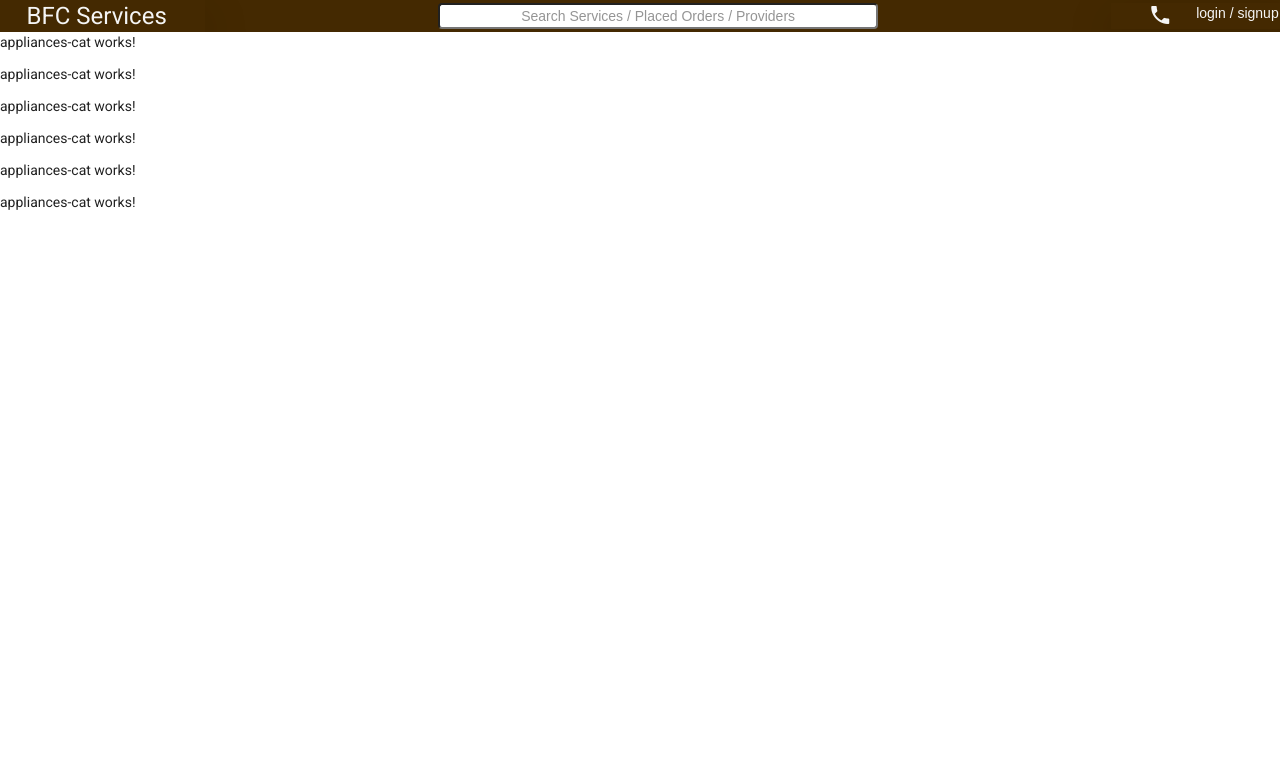
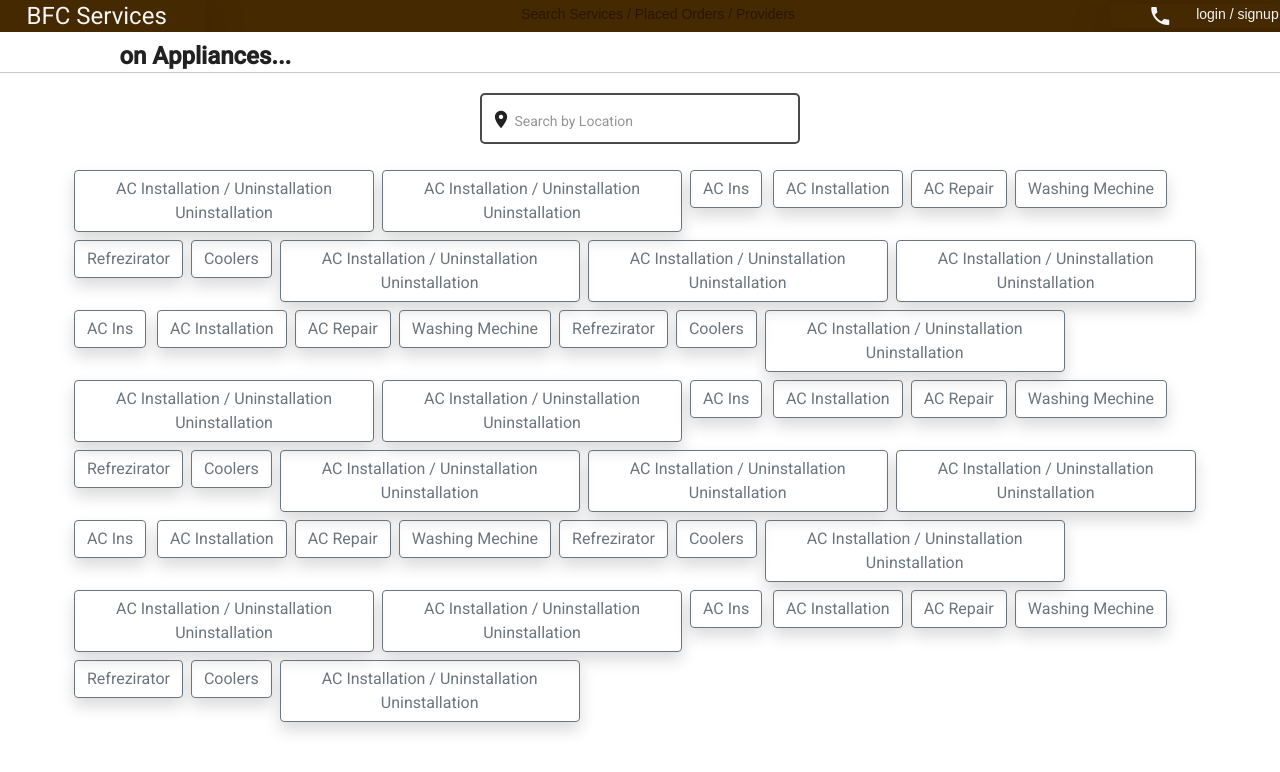
Before and after one commit to BFCLimited/consultancyServicesUI, an Angular app: page /ApplianceRepair in a window 1280 px wide. Shown: the top 772 px of the page. Built offline with nearby package versions, Linux system fonts and the light colour scheme.

Commit message:
Started Appliances cat Module added header

```diff
--- a/src/app/@Modules/appliances-cat/appliances-cat.module.ts
+++ b/src/app/@Modules/appliances-cat/appliances-cat.module.ts
@@ -3,6 +3,7 @@ import { CommonModule } from '@angular/common';
 
 import { AppliancesCatRoutingModule } from './appliances-cat-routing.module';
 import { AppliancesCatComponent } from './appliances-cat/appliances-cat.component';
+import { MaterialModule } from 'src/app/Shared/material.module';
 
 
 @NgModule({
@@ -11,7 +12,8 @@ import { AppliancesCatComponent } from './appliances-cat/appliances-cat.componen
   ],
   imports: [
     CommonModule,
-    AppliancesCatRoutingModule
+    AppliancesCatRoutingModule,
+    MaterialModule
   ]
 })
 export class AppliancesCatModule { }
--- a/src/app/@Modules/appliances-cat/appliances-cat/appliances-cat.component.html
+++ b/src/app/@Modules/appliances-cat/appliances-cat/appliances-cat.component.html
@@ -1,10 +1,58 @@
-<p>appliances-cat works!</p>
-<p>appliances-cat works!</p>
+<div>
+    <div class="mt-2">
 
-<p>appliances-cat works!</p>
+        <!-- header content  -->
+        <div class="row">
+            <div class="col-xl-4 col-lg-4 col-md-4 col-sm-12 col-xs-12 text-center">
+                <h1 class="m-0"><b>on Appliances...</b></h1>
+            </div>
+            <hr />
+        </div>
 
-<p>appliances-cat works!</p>
+        <div>
+            <div class="row">
+                <div class="col-xl-12 col-lg-12 col-md-12 col-sm-12 col-xs-12">
 
-<p>appliances-cat works!</p>
+                    <div class="text-center">
 
-<p>appliances-cat works!</p>
+                        <span class="d-none d-md-block">
+                            <mat-form-field appearance="outline" class="w-25">
+                                <mat-icon matPrefix class="add-top-space">location_on</mat-icon>
+                                <input matInput placeholder="Search by Location" appearance="outline">
+                            </mat-form-field>
+
+                        </span>
+                        <span class="d-block d-md-none ms-2">
+                            <mat-form-field appearance="outline" class="w-100">
+                                <mat-icon matPrefix class="add-top-space">location_on</mat-icon>
+                                <input matInput placeholder="Search by Location" appearance="outline">
+                            </mat-form-field>
+                        </span>
+
+                    </div>
+
+                    <!-- <div class="">
+                        <img class src="assets/images/view-all-services.jpg"/>
+                    </div> -->
+
+                    <!-- <div class="imgfit" [style.background-image]="'url(/assets/images/view-all-services.jpg)'"
+ 	                         [style.height.px]="150"></div> -->
+                </div>
+            </div>
+
+
+            <div class="container">
+
+                <div class="row">
+                    <span *ngFor="let btn of applianceServicesList" class="m-1 p-0 appliancesServicesButtons">
+                        <button type="button"
+                            class="btn btn-outline-secondary shadow">{{btn.ServiceName}}</button>
+                    </span>
+                </div>
+            </div>
+
+
+        </div>
+
+    </div>
+</div>
--- a/src/app/@Modules/appliances-cat/appliances-cat/appliances-cat.component.scss
+++ b/src/app/@Modules/appliances-cat/appliances-cat/appliances-cat.component.scss
@@ -0,0 +1,25 @@
+.imgfit{
+    object-fit:scale-down;
+}
+
+.imgfitcss {
+    background-size: cover;
+    background-image: url(/assets/images/view-all-services.jpg);
+    background-repeat:no-repeat;
+    height:350px;
+    width: 100%;
+    background-size: 100% 100%;
+}
+
+span:nth-child(1) ::ng-deep .mat-form-field-appearance-outline .mat-form-field-outline  {
+    background-color: white;
+    border-radius: 5px;
+    opacity: 0.8;
+  }
+
+
+.appliancesServicesButtons{
+    width: auto;
+    min-width: 75px !important;
+    max-width: 300px !important;
+}
--- a/src/app/@Modules/appliances-cat/appliances-cat/appliances-cat.component.ts
+++ b/src/app/@Modules/appliances-cat/appliances-cat/appliances-cat.component.ts
@@ -7,6 +7,236 @@ import { Component, OnInit } from '@angular/core';
 })
 export class AppliancesCatComponent implements OnInit {
 
+
+  applianceServicesList : any = [
+    {
+      ServiceName : "AC Installation / Uninstallation Uninstallation",
+      ServiceID: 1,
+      CategoryID : 1
+    },
+    {
+      ServiceName : "AC Installation / Uninstallation Uninstallation",
+      ServiceID: 1,
+      CategoryID : 1
+    },
+    {
+      ServiceName : "AC Ins",
+      ServiceID: 1,
+      CategoryID : 1
+    },
+    {
+      ServiceName : "AC Installation",
+      ServiceID: 1,
+      CategoryID : 1
+    },
+    {
+      ServiceName : "AC Repair",
+      ServiceID: 1,
+      CategoryID : 1
+    },
+    {
+      ServiceName : "Washing Mechine",
+      ServiceID: 1,
+      CategoryID : 1
+    },
+    {
+      ServiceName : "Refrezirator",
+      ServiceID: 1,
+      CategoryID : 1
+    },
+    {
+      ServiceName : "Coolers",
+      ServiceID: 1,
+      CategoryID : 1
+    },
+    {
+      ServiceName : "AC Installation / Uninstallation Uninstallation",
+      ServiceID: 1,
+      CategoryID : 1
+    },
+    {
+      ServiceName : "AC Installation / Uninstallation Uninstallation",
+      ServiceID: 1,
+      CategoryID : 1
+    },
+    {
+      ServiceName : "AC Installation / Uninstallation Uninstallation",
+      ServiceID: 1,
+      CategoryID : 1
+    },
+    {
+      ServiceName : "AC Ins",
+      ServiceID: 1,
+      CategoryID : 1
+    },
+    {
+      ServiceName : "AC Installation",
+      ServiceID: 1,
+      CategoryID : 1
+    },
+    {
+      ServiceName : "AC Repair",
+      ServiceID: 1,
+      CategoryID : 1
+    },
+    {
+      ServiceName : "Washing Mechine",
+      ServiceID: 1,
+      CategoryID : 1
+    },
+    {
+      ServiceName : "Refrezirator",
+      ServiceID: 1,
+      CategoryID : 1
+    },
+    {
+      ServiceName : "Coolers",
+      ServiceID: 1,
+      CategoryID : 1
+    },
+    {
+      ServiceName : "AC Installation / Uninstallation Uninstallation",
+      ServiceID: 1,
+      CategoryID : 1
+    },
+    {
+      ServiceName : "AC Installation / Uninstallation Uninstallation",
+      ServiceID: 1,
+      CategoryID : 1
+    },
+    {
+      ServiceName : "AC Installation / Uninstallation Uninstallation",
+      ServiceID: 1,
+      CategoryID : 1
+    },
+    {
+      ServiceName : "AC Ins",
+      ServiceID: 1,
+      CategoryID : 1
+    },
+    {
+      ServiceName : "AC Installation",
+      ServiceID: 1,
+      CategoryID : 1
+    },
+    {
+      ServiceName : "AC Repair",
+      ServiceID: 1,
+      CategoryID : 1
+    },
+    {
+      ServiceName : "Washing Mechine",
+      ServiceID: 1,
+      CategoryID : 1
+    },
+    {
+      ServiceName : "Refrezirator",
+      ServiceID: 1,
+      CategoryID : 1
+    },
+    {
+      ServiceName : "Coolers",
+      ServiceID: 1,
+      CategoryID : 1
+    },
+    {
+      ServiceName : "AC Installation / Uninstallation Uninstallation",
+      ServiceID: 1,
+      CategoryID : 1
+    },
+    {
+      ServiceName : "AC Installation / Uninstallation Uninstallation",
+      ServiceID: 1,
+      CategoryID : 1
+    },
+    {
+      ServiceName : "AC Installation / Uninstallation Uninstallation",
+      ServiceID: 1,
+      CategoryID : 1
+    },
+    {
+      ServiceName : "AC Ins",
+      ServiceID: 1,
+      CategoryID : 1
+    },
+    {
+      ServiceName : "AC Installation",
+      ServiceID: 1,
+      CategoryID : 1
+    },
+    {
+      ServiceName : "AC Repair",
+      ServiceID: 1,
+      CategoryID : 1
+    },
+    {
+      ServiceName : "Washing Mechine",
+      ServiceID: 1,
+      CategoryID : 1
+    },
+    {
+      ServiceName : "Refrezirator",
+      ServiceID: 1,
+      CategoryID : 1
+    },
+    {
+      ServiceName : "Coolers",
+      ServiceID: 1,
+      CategoryID : 1
+    },
+    {
+      ServiceName : "AC Installation / Uninstallation Uninstallation",
+      ServiceID: 1,
+      CategoryID : 1
+    },
+    {
+      ServiceName : "AC Installation / Uninstallation Uninstallation",
+      ServiceID: 1,
+      CategoryID : 1
+    },
+    {
+      ServiceName : "AC Installation / Uninstallation Uninstallation",
+      ServiceID: 1,
+      CategoryID : 1
+    },
+    {
+      ServiceName : "AC Ins",
+      ServiceID: 1,
+      CategoryID : 1
+    },
+    {
+      ServiceName : "AC Installation",
+      ServiceID: 1,
+      CategoryID : 1
+    },
+    {
+      ServiceName : "AC Repair",
+      ServiceID: 1,
+      CategoryID : 1
+    },
+    {
+      ServiceName : "Washing Mechine",
+      ServiceID: 1,
+      CategoryID : 1
+    },
+    {
+      ServiceName : "Refrezirator",
+      ServiceID: 1,
+      CategoryID : 1
+    },
+    {
+      ServiceName : "Coolers",
+      ServiceID: 1,
+      CategoryID : 1
+    },
+    {
+      ServiceName : "AC Installation / Uninstallation Uninstallation",
+      ServiceID: 1,
+      CategoryID : 1
+    },
+
+  ]
+
   constructor() { }
 
   ngOnInit(): void {
```
Also changed, not shown: src/assets/images/view-all-services.jpg (added), 8 other files (tests, documents, lock files or other folders).
